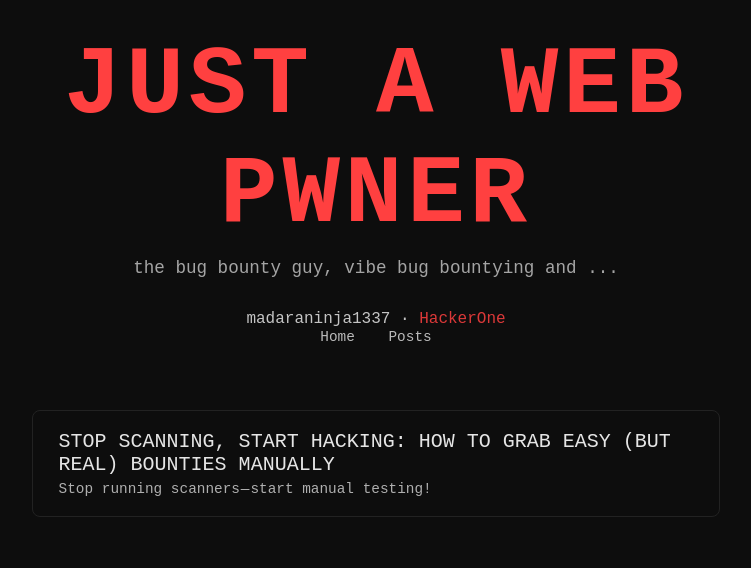
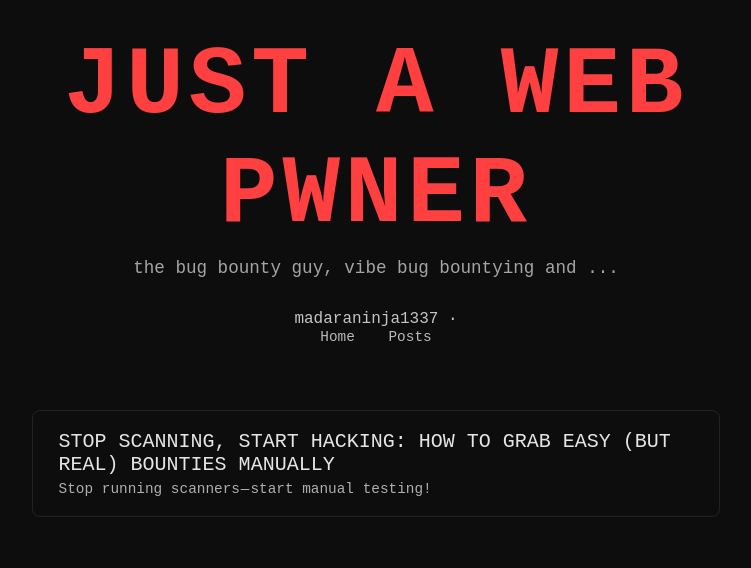
Before and after one commit to madaraninja1337/madara.lol, a plain HTML site: page index.html in a window 1280 px wide. Shown: the whole page, without its empty margins (264-1015 px from the left). Drawn offline with Linux system fonts and the light colour scheme.

Commit message:
Update index.html

```diff
--- a/index.html
+++ b/index.html
@@ -66,7 +66,6 @@
   <p class="subtitle">the bug bounty guy, vibe bug bountying and ...</p>
   <p class="handle">
     madaraninja1337 &middot;
-    <a href="https://hackerone.com/madaraninja" target="_blank" rel="noopener">HackerOne</a>
   </p>
   <nav>
     <a href="/">Home</a>
```
